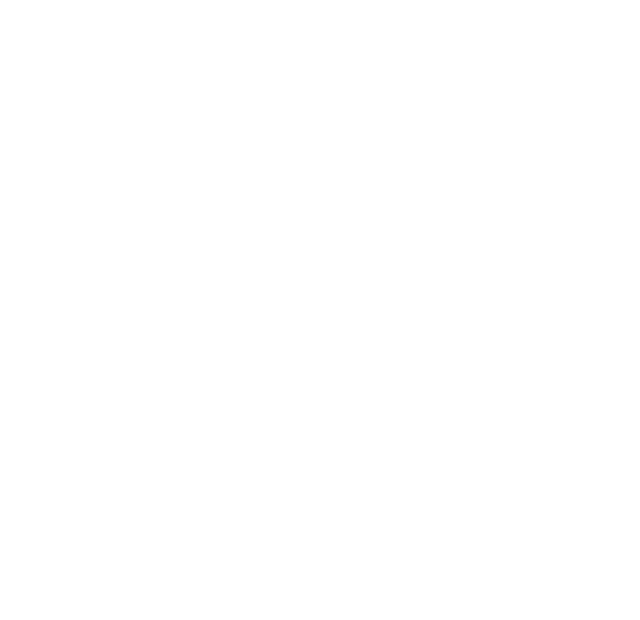
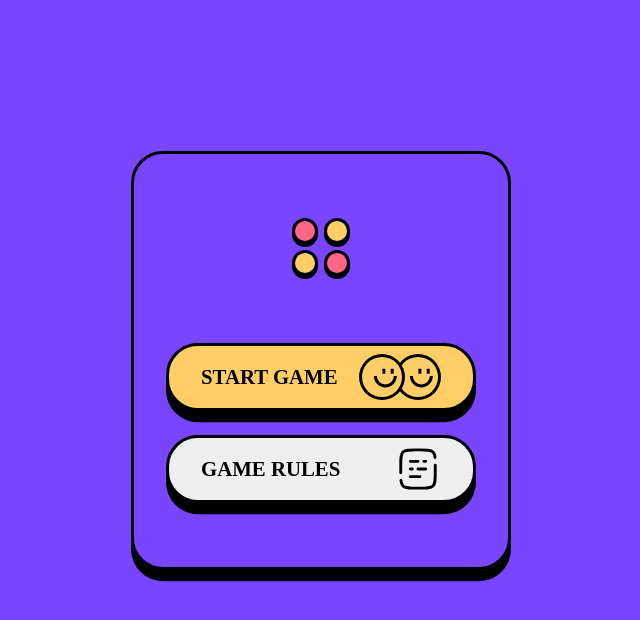
Before and after one commit to angelrcd/connect-four, a website built with Vite: page index.html in a window 1280 px wide. Shown: the whole page, without its empty margins (319-959 px from the left). Built offline with nearby package versions, Linux system fonts and the light colour scheme.

Commit message:
Create main menu page.

```diff
--- a/index.html
+++ b/index.html
@@ -6,8 +6,27 @@
     <link rel="stylesheet" href="style.css">
     <meta name="viewport" content="width=device-width, initial-scale=1.0" />
     <title>Connect four</title>
-    <script src="main.js" type="module"></script>
+    <!-- <script src="main.js" type="module"></script> -->
   </head>
   <body>
+    <div id="main-menu-container">
+      <section class="shadow-box" id="main-menu-box">
+        <img src="/assets/logo.svg" alt="">
+        <div class="button-group">
+          <a href="/pages/game.html">
+            <button class="shadow-box pill-button" id="start-game-button">
+              <span>START GAME</span>
+              <img src="/assets/players.svg" alt="">
+            </button>
+          </a>
+          <a href="/pages/rules.html">
+            <button class="shadow-box pill-button" id="rules-button">
+              <span>GAME RULES</span>
+              <img src="/assets/rules.svg" alt="">
+            </button>
+          </a>
+        </div>
+      </section>
+    </div>
   </body>
 </html>
--- a/style.css
+++ b/style.css
@@ -0,0 +1,93 @@
+/*
+  Josh's Custom CSS Reset
+  https://www.joshwcomeau.com/css/custom-css-reset/
+*/
+*, *::before, *::after {
+  box-sizing: border-box;
+}
+* {
+  margin: 0;
+}
+body {
+  line-height: 1.5;
+  -webkit-font-smoothing: antialiased;
+}
+img, picture, video, canvas, svg {
+  display: block;
+  max-width: 100%;
+}
+input, button, textarea, select {
+  font: inherit;
+}
+p, h1, h2, h3, h4, h5, h6 {
+  overflow-wrap: break-word;
+}
+#root, #__next {
+  isolation: isolate;
+}
+
+:root {
+  --main-color: #7945FF;
+  --secondary-color: #5C2DD5;
+  --border-color: #000000;
+  --yellow-color: #FFCE67;
+}
+
+body {
+  background-color: var(--main-color);
+}
+
+.shadow-box {
+  border: 3px solid var(--border-color);
+  border-radius: 2rem;
+  box-shadow: 0px 0.7rem 0px var(--border-color);
+}
+
+a, a:visited, a:focus {
+  text-decoration: none;
+  width: 100%;
+}
+
+/* Main menu */
+#main-menu-container {
+  height: 90vh;
+  display: flex;
+  justify-content: center;
+  align-items: center;
+}
+
+#main-menu-box {
+  min-width: 380px;
+  padding: 4rem 2rem;
+  display: flex;
+  flex-direction: column;
+  align-items: center;
+  gap: 4rem;
+}
+
+.button-group {
+  display: flex;
+  flex-direction: column;
+  align-items: center;
+  gap: 1.5rem;
+  width: 100%;
+}
+
+.pill-button {
+  padding: 0.5rem 2rem;
+  width: 100%;
+  font-size: 1.3rem;
+  font-weight: 600;
+  display: flex;
+  justify-content: space-between;
+  align-items: center;
+}
+
+.pill-button.shadow-box:hover {
+  cursor: pointer;
+  box-shadow: 0px 0.7rem 0px var(--secondary-color);
+}
+
+#start-game-button {
+  background-color: var(--yellow-color);
+}
--- /dev/null
+++ b/vite.config.js
@@ -0,0 +1,14 @@
+import { resolve } from 'path'
+import { defineConfig } from 'vite'
+
+export default defineConfig({
+  build: {
+    rollupOptions: {
+      input: {
+        main: resolve(__dirname, 'index.html'),
+        game: resolve(__dirname, 'pages/game.html'),
+        rules: resolve(__dirname, 'pages/rules.html'),
+      },
+    },
+  },
+})
```
Also changed, not shown: pages/game.html (added, +12 -0 lines), pages/rules.html (added, +12 -0 lines), public/assets/logo.svg (added), public/assets/players.svg (added), public/assets/rules.svg (added).
